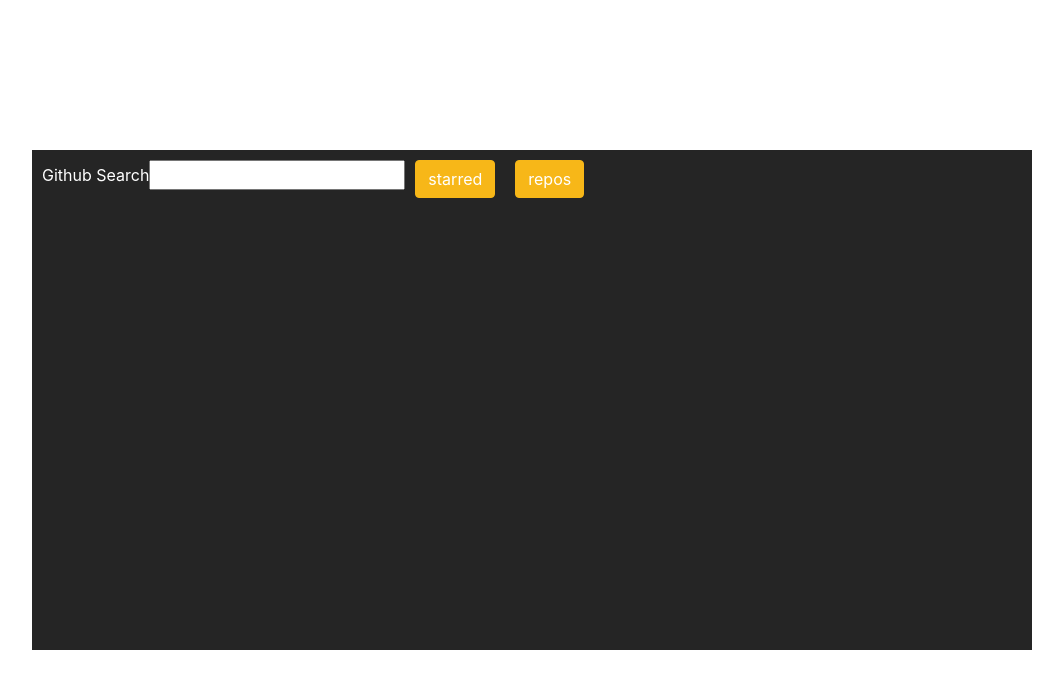
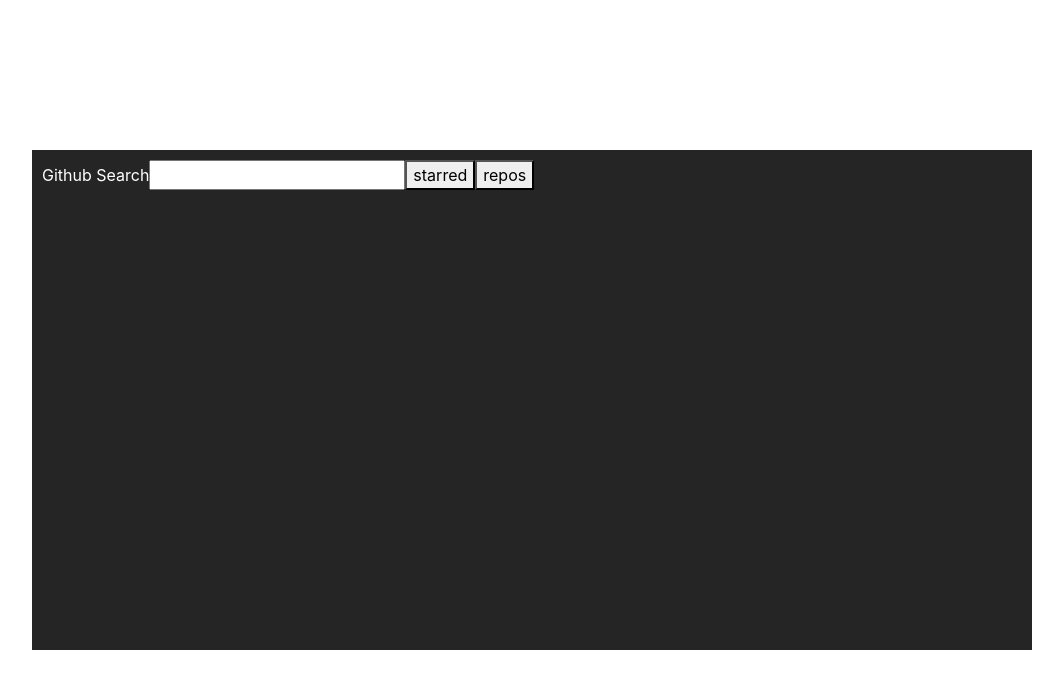
Before and after one commit to felipeDesenvolvedor/compass-uol, a React (Create React App) app: page / in a window 1280 px wide. Shown: the top 688 px of the page, without its empty margins (108-1171 px from the left). Built offline with nearby package versions, Linux system fonts and the light colour scheme.

Commit message:
SASS-Component-Button

```diff
--- a/src/components/Button/index.js
+++ b/src/components/Button/index.js
@@ -1,14 +1,6 @@
 import styled from 'styled-components';
 
-const Button = styled.button.attrs({className:'btn btn-primary'})`
-    background-color:var(--color-uol);
-    border:solid 1px var(--color-uol);
-    margin:0 10px;
-
-    &:hover {
-        background-color:var(--color-uol);
-        border:solid 1px var(--color-uol);
-    }
+const Button = styled.button`
 `;
 
 export default Button;
```
Also changed, not shown: package.json (+6 -1 lines), src/assets/colors.css (+4 -5 lines), 1 other file (tests, documents, lock files or other folders).
